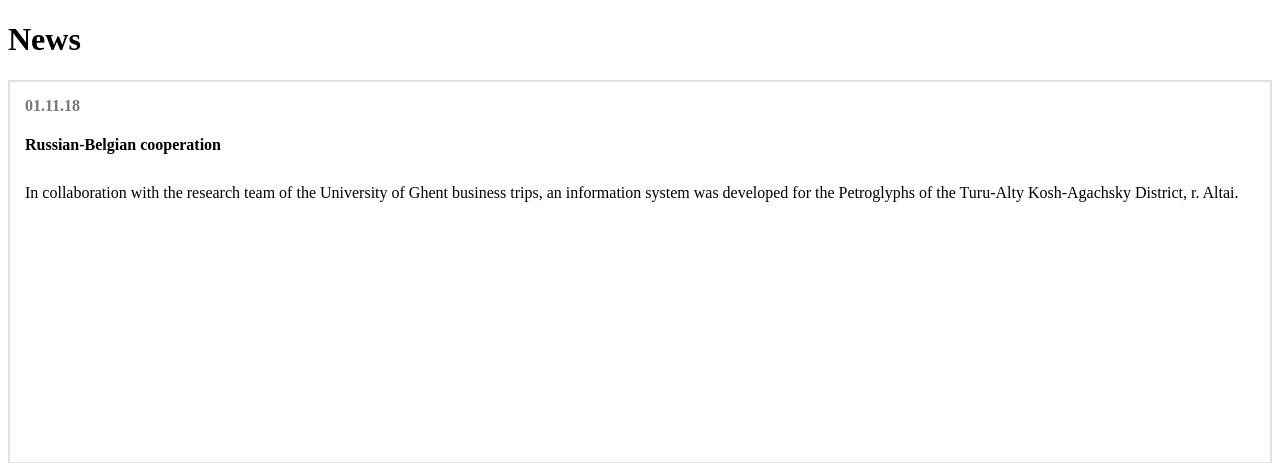
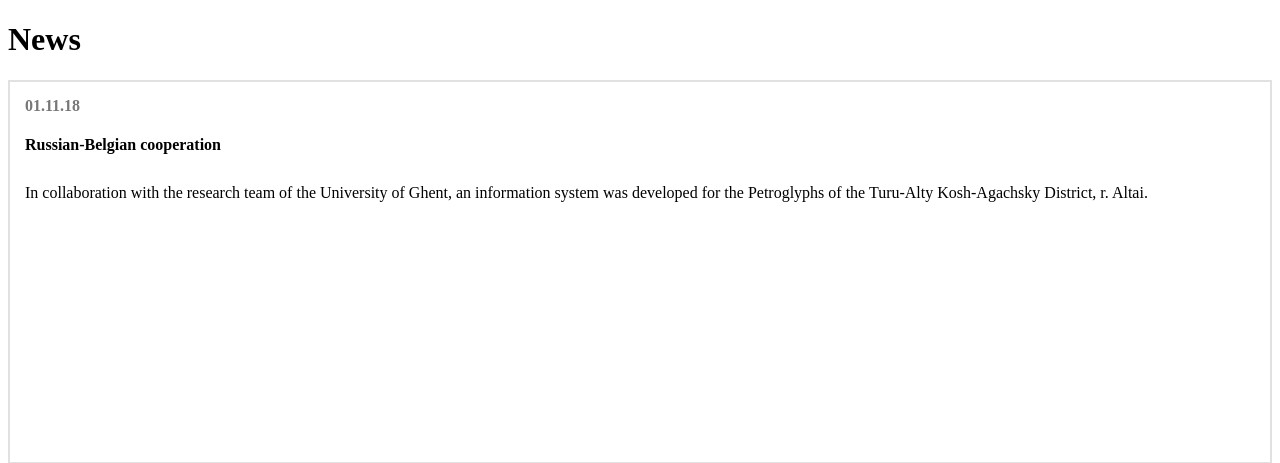
Before and after one commit to Artemiris/artemiris, a Yii app: template frontend/views/site/news.php in a window 1280 px wide. Shown: the top 463 px of the page. Run offline with PHP 8.4 and a stand-in for Yii, Linux system fonts and the light colour scheme; the template is opened without the code that fills it, so the values that code supplies are empty; some libraries are stand-ins or nearby versions.

Commit message:
new edit

```diff
--- a/frontend/messages/ru/news.php
+++ b/frontend/messages/ru/news.php
@@ -8,5 +8,5 @@ return [
     'The results of the expedition to Chagan, Kosh-Agach district, r. Altai in August 2018. 50 three-dimensional models of rock images were built, a terrain model based on aerial photography was assembled.' => 'Получены результаты экспедиции на Чаган, Кош-Агачский район р. Алтай в августе 2018 г. Построено 50 трехмерных моделей наскальных изображений, собрана модель местности на основе аэрофотосъемки.',
 
     'Russian-Belgian cooperation' => 'Российско-Бельгийское сотрудничество',
-    'In collaboration with the research team of the University of Ghent business trips, an information system was developed for the Petroglyphs of the Turu-Alty Kosh-Agachsky District, r. Altai.' => 'В рамках совместной работы с исследовательским коллективом Университета Гента командировки разработана информационная система по петроглифам Туру-Алты Кош-Агачского района р. Алтай.',
+    'In collaboration with the research team of the University of Ghent, an information system was developed for the Petroglyphs of the Turu-Alty Kosh-Agachsky District, r. Altai.' => 'В рамках совместной работы с исследовательским коллективом Университета Гента разработана информационная система по петроглифам Туру-Алты Кош-Агачского района р. Алтай.',
 ];
--- a/frontend/views/site/news.php
+++ b/frontend/views/site/news.php
@@ -21,7 +21,7 @@ $this->params['breadcrumbs'][] = $this->title;
             </div>
             <h4><?= Yii::t('news', 'Russian-Belgian cooperation') ?></h4>
             <p>
-                <?= Yii::t('news', 'In collaboration with the research team of the University of Ghent business trips, an information system was developed for the Petroglyphs of the Turu-Alty Kosh-Agachsky District, r. Altai.') ?>
+                <?= Yii::t('news', 'In collaboration with the research team of the University of Ghent, an information system was developed for the Petroglyphs of the Turu-Alty Kosh-Agachsky District, r. Altai.') ?>
             </p>
         </div>
     </div>
```
